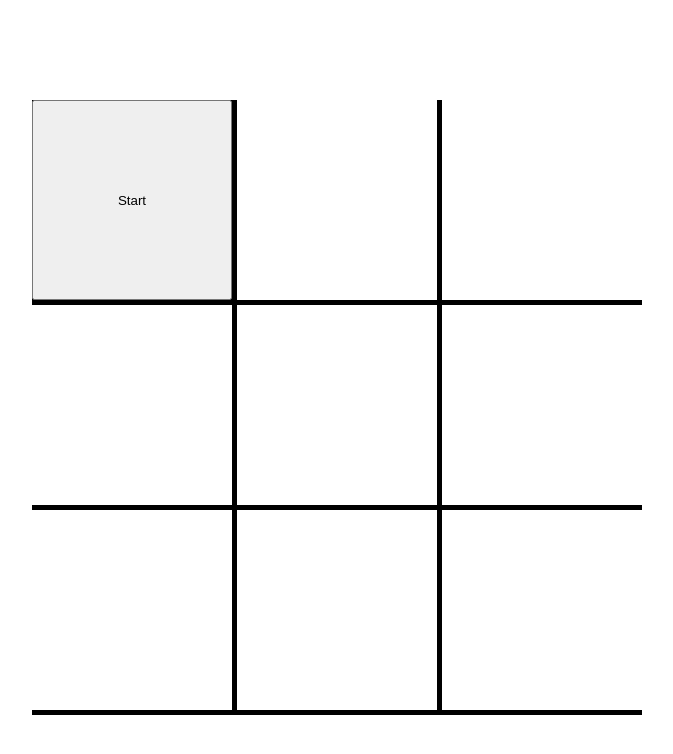
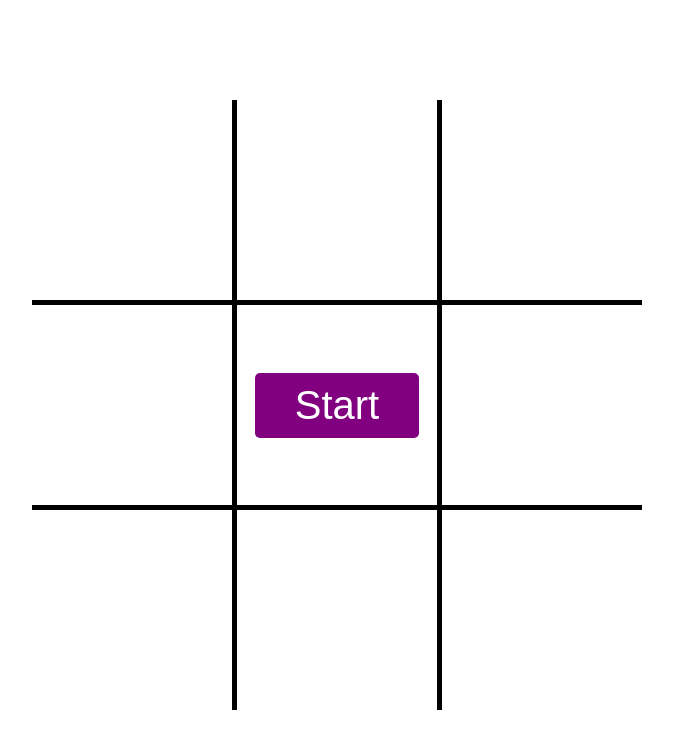
Before and after one commit to JakeFuller/tic-tac-toe, a plain HTML site: page index.html in a window 1280 px wide. Shown: the whole page, without its empty margins (303-976 px from the left). Drawn offline with Linux system fonts and the light colour scheme.

Commit message:
Styled the start button

```diff
--- a/style.css
+++ b/style.css
@@ -6,6 +6,10 @@
 header {
   grid-column: 2;
   height: 100px;
+}
+
+.hidden {
+  display: none;
 }
 
 .wrapper {
@@ -20,7 +24,6 @@ header {
   grid-template-rows: repeat(3, 200px);
   gap: 5px;
   place-self: center;
-
   background: black;
 }
 
@@ -32,21 +35,21 @@ header {
   background: white;
 }
 
-/* #gameBoard {
-  display: grid;
-  grid-template-columns: repeat(3, 1fr);
-  gap: 5px;
-  grid-column: 2;
-  place-content: center;
-  place-items: center;
-  border: 2px solid black;
-  width: 700px;
-  height: 700px;
+.x {
+  color: red;
 }
 
-.gridElement {
-  text-align: center;
-  font-size: 100px;
-  width: 200px;
-  height: 200px;
-} */
+.o {
+  color: blue;
+}
+
+.start {
+  position: absolute;
+  place-self: center;
+  font-size: 40px;
+  border-radius: 5px;
+  border: none;
+  padding: 10px 40px;
+  background: purple;
+  color: white;
+}
```
